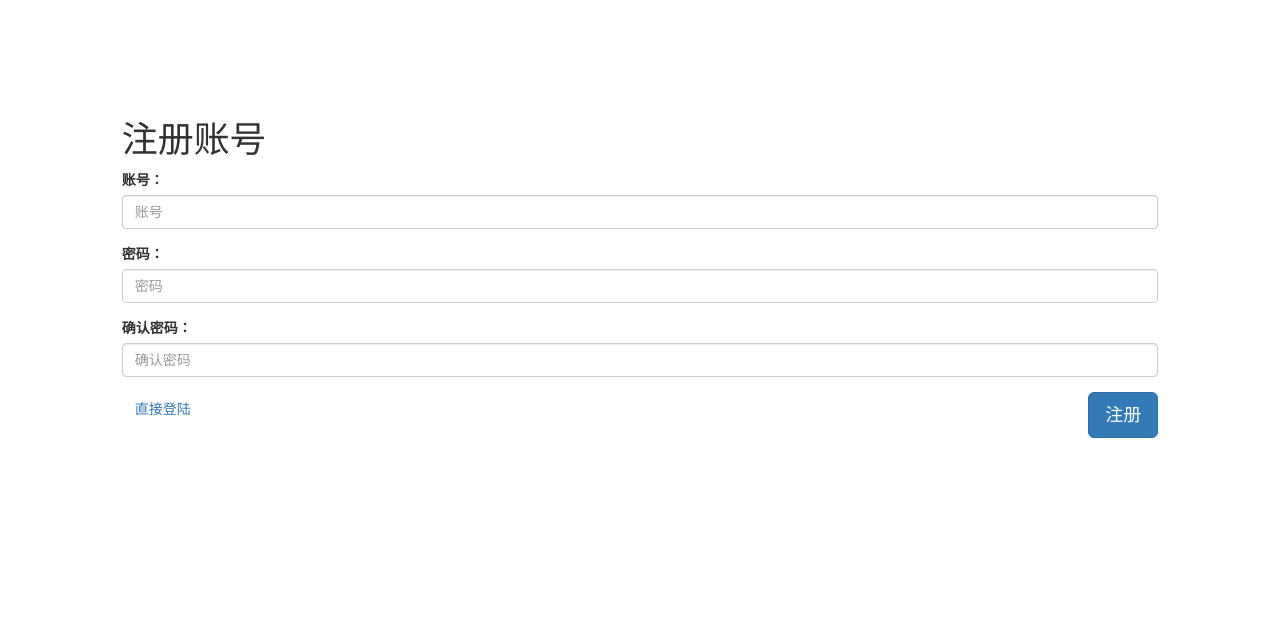
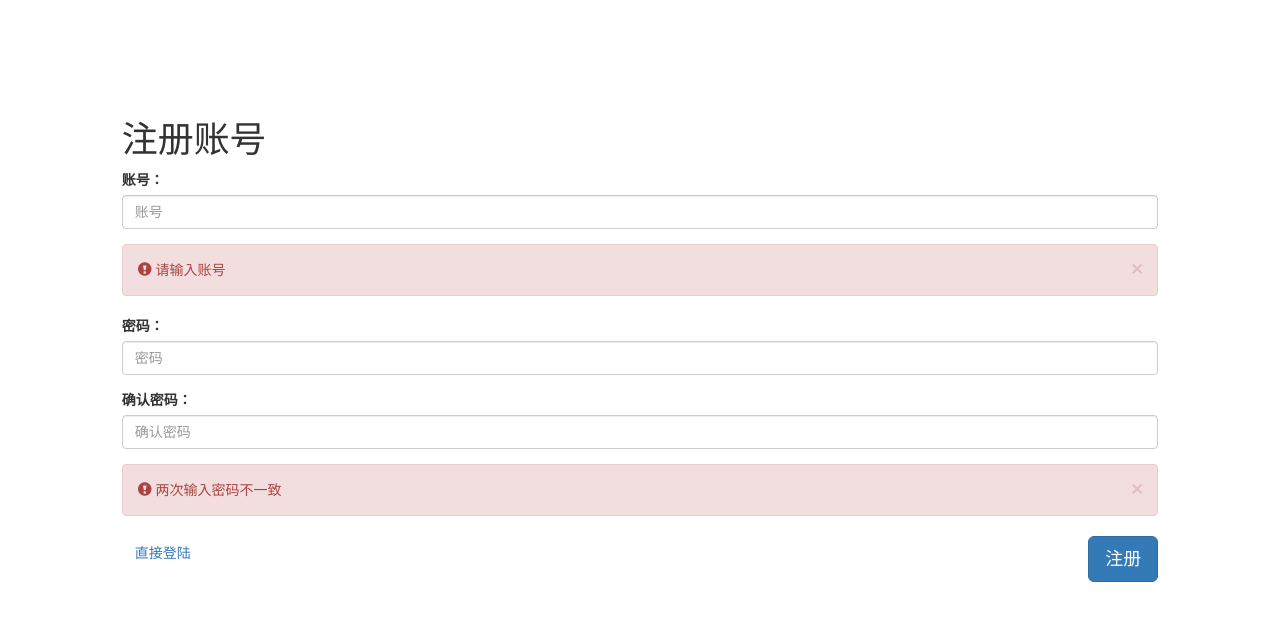
Before and after one commit to jxc608/autoWechatBot, a Django app: page /DServerAPP/registerPage in a window 1280 px wide. Shown: the top 621 px of the page. Run offline with Django 3.2, Linux system fonts and the light colour scheme; some libraries are stand-ins or nearby versions.

Commit message:
动态增加警告提示，初

```diff
--- /dev/null
+++ b/DServerAPP/templates/DServerAPP/common.js
@@ -0,0 +1,9 @@
+function bAlert(bId, msg) {
+	var content = '<div class="alert alert-danger alert-dismissible" role="alert">'+
+						  	'<button type="button" class="close" data-dismiss="alert" aria-label="Close"><span aria-hidden="true">&times;</span></button>'+
+							  '<span class="glyphicon glyphicon-exclamation-sign" aria-hidden="true"></span>'+
+							  '<span class="sr-only">Error:</span>'+
+							  msg+
+							'</div>';
+	$('#'+bId).parent().after(content);
+}
--- a/DServerAPP/templates/DServerAPP/register.html
+++ b/DServerAPP/templates/DServerAPP/register.html
@@ -1,5 +1,5 @@
 <!DOCTYPE html>
-<html lang="en">
+<html">
 <head>
     <meta charset="utf-8">
     <meta name="viewport" content="width=device-width, initial-scale=1">
@@ -14,6 +14,7 @@
     	}
     </style>
     <title>注册</title>
+    <script src="common.js"></script>
 </head>
 <body>
 	<div class="container-fluid">
@@ -25,6 +26,13 @@
 				    <label for="account">账号：</label>
 				    <input type="text" class="form-control" id="account" name="account" placeholder="账号">
 				  </div>
+				  <div id="" class="alert alert-danger alert-dismissible" role="alert">
+				  	<button type="button" class="close" data-dismiss="alert" aria-label="Close"><span aria-hidden="true">&times;</span></button>
+					  <span class="glyphicon glyphicon-exclamation-sign" aria-hidden="true"></span>
+					  <span class="sr-only">Error:</span>
+					  请输入账号
+					</div>
+
 				  <div class="form-group">
 				    <label for="pwd">密码：</label>
 				    <input type="password" class="form-control" id="pwd" name="pwd" placeholder="密码">
@@ -33,6 +41,15 @@
 				    <label for="cpwd">确认密码：</label>
 				    <input type="password" class="form-control" id="cpwd" placeholder="确认密码">
 				  </div>
+
+
+				  <div id="" class="alert alert-danger alert-dismissible" role="alert">
+				  	<button type="button" class="close" data-dismiss="alert" aria-label="Close"><span aria-hidden="true">&times;</span></button>
+					  <span class="glyphicon glyphicon-exclamation-sign" aria-hidden="true"></span>
+					  <span class="sr-only">Error:</span>
+					  两次输入密码不一致
+					</div>
+
 				  <div class="form-group">
 				  	<a href="http://localhost/DServerAPP/login" class="btn btn-link pull-left">直接登陆</a>
 						<button type="submit" class="btn btn-primary btn-lg pull-right">注册</button>
```
Also changed, not shown: DServerAPP/templates/DServerAPP/index.html (+15 -3 lines).
